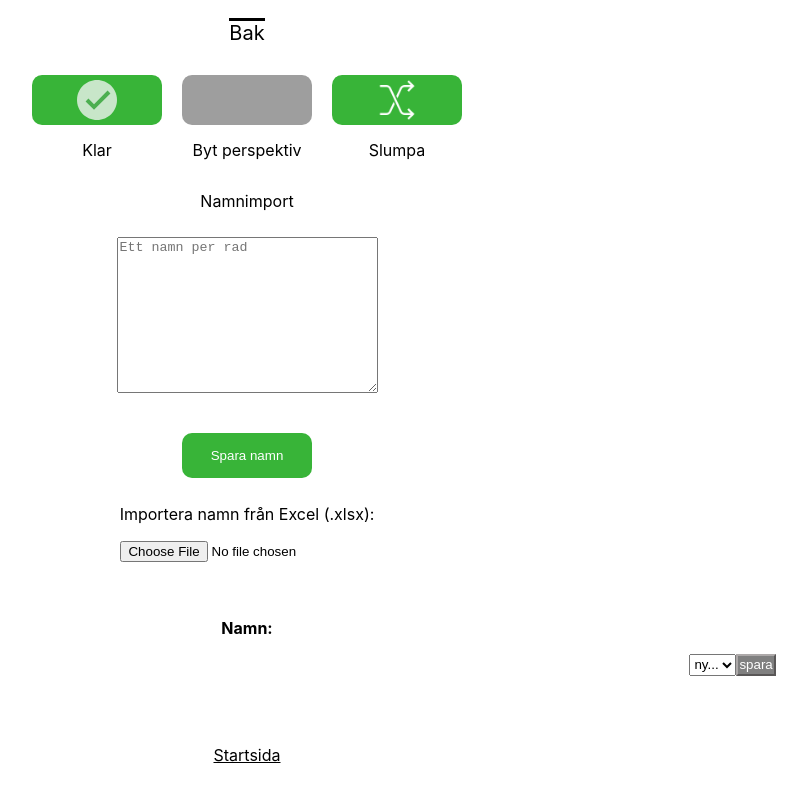
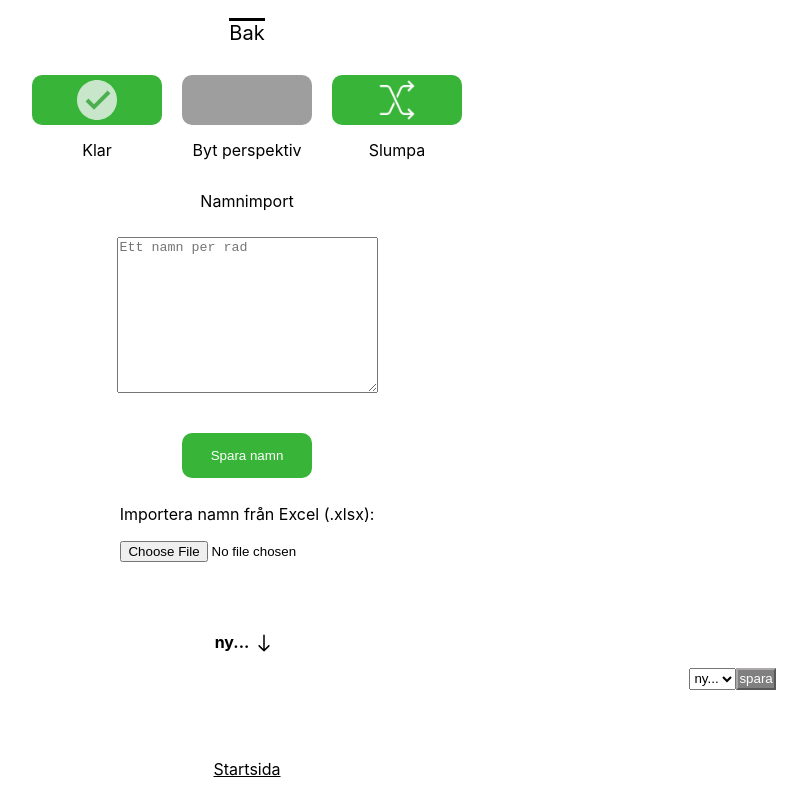
Before and after one commit to KillerrabbitAos/Skola77-frontend, a React (Create React App) app: page / in a window 1280 px wide. Shown: the part 1448-2243 px from the top of the page, without its empty margins (393-1200 px from the left). Built offline with nearby package versions, Linux system fonts and the light colour scheme; grey boxes are pictures that could not be loaded.

Commit message:
fixade uppfällning av klasser

```diff
--- a/src/App.css
+++ b/src/App.css
@@ -593,3 +593,9 @@ button:hover {
 .dragging{
   background-color: transparent !important;
 }
+.pil{
+  height: 30px;
+      width: auto;
+      position: relative;
+      top: 10px;
+}
--- a/src/App.js
+++ b/src/App.js
@@ -12,6 +12,8 @@ import NameList from "./Namn";
 import backImg from "./back.png";
 import doneImg from "./done.svg";
 import schackBräde from "./schackVärden.js";
+import { set } from "react-ga";
+import { IoIosArrowRoundDown, IoIosArrowRoundForward } from "react-icons/io";
 
 function compressData(data) {
   return LZString.compressToEncodedURIComponent(JSON.stringify(data));
@@ -89,7 +91,8 @@ const App = () => {
   const [runFixa, setRunFixa] = useState(false);
   const [showSavedMessage, setShowSavedMessage] = useState(false);
   const [nameGroupName, setNameGroupName] = useState(defaultGroup);
-  const [gridGroupName, setGridGroupName] = useState(defaultGroup)
+  const [gridGroupName, setGridGroupName] = useState(defaultGroup);
+  const [visaNamn, setVisaNamn] = useState(true);
 
   let resizeWindow = () => {
     setWindowWidth(window.innerWidth);
@@ -126,12 +129,13 @@ const App = () => {
   const handleSaveNames = async () => {
     if (nameGroupName !== defaultGroup) {
       const compressedData = compressData({
-        names
+        names,
       });
 
-      Cookies.set(`${nameGroupName}_nameValues`, compressedData, { expires: 365 });
-    }
-      else {
+      Cookies.set(`${nameGroupName}_nameValues`, compressedData, {
+        expires: 365,
+      });
+    } else {
       const name = prompt("Döp din klass: ");
       if (name) {
         setNameGroupName(name);
@@ -157,9 +161,10 @@ const App = () => {
         keyChange,
       });
 
-      Cookies.set(`${nameGroupName}_gridValues`, compressedData, { expires: 365 });
-    }
-      else {
+      Cookies.set(`${nameGroupName}_gridValues`, compressedData, {
+        expires: 365,
+      });
+    } else {
       const name = prompt("Döp det här klassrummet: ");
       if (name) {
         setGridGroupName(name);
@@ -289,7 +294,6 @@ const App = () => {
     setColumns(8);
     setRows(9);
     setCellSize(70);
-
   };
   function applyFontSizesToClass(className) {
     const elements = document.getElementsByClassName(className);
@@ -482,7 +486,6 @@ const App = () => {
   };
 
   const handleNameGroupChange = (event) => {
-
     const selectedNameGroup = event.target.value;
     setNameGroupName(selectedNameGroup);
     if (selectedNameGroup === defaultGroup) {
@@ -495,22 +498,21 @@ const App = () => {
     }
   };
   const handleGridGroupChange = (event) => {
-
     const selectedGridGroup = event.target.value;
     setGridGroupName(selectedGridGroup);
     if (selectedGridGroup === defaultGroup) {
       setColumns(8);
       setRows(9);
       setCellSize(70);
-      setFilledBoxes([])
+      setFilledBoxes([]);
     } else {
       const values = readCookieValues(selectedGridGroup);
       if (values) {
         setColumns(values.columns);
         setRows(values.rows);
         setCellSize(values.cellSize);
-      setFilledBoxes(values.filledBoxes)
-      setKeyChange(values.keyChange)
+        setFilledBoxes(values.filledBoxes);
+        setKeyChange(values.keyChange);
       }
     }
   };
@@ -598,7 +600,7 @@ const App = () => {
         </div>
       </div>
     </div>
-    )
+  );
   const grid = (
     <Grid
       rows={rows}
@@ -698,7 +700,9 @@ const App = () => {
     </div>
   );
 
-
+  const handleToggleNamn = () => {
+    setVisaNamn(!visaNamn);
+  };
   const NamnSparningsLösning = (
     <div id="sparaNamnSettings">
       <div style={{ display: "block", width: "100%", height: "35px" }}>
@@ -887,10 +891,18 @@ const App = () => {
       </div>
       {gridConf}
       <div>
-        <p id="nameHeader">Namn:</p>
+        <p id="nameHeader" className="prevent-select">
+          {nameGroupName}
+          {visaNamn ? (
+            <IoIosArrowRoundDown className='pil' onClick={handleToggleNamn} />
+          ) : (
+            <IoIosArrowRoundForward className='pil' onClick={handleToggleNamn} />
+          )}
+        </p>
         {NamnSparningsLösning}
         <div id="namn">
           <NameList
+            visaNamn={visaNamn}
             names={names}
             handleRemoveName={handleRemoveName}
             setBoxNames={setBoxNames}
--- a/src/Namn.js
+++ b/src/Namn.js
@@ -1,6 +1,6 @@
 import React from 'react';
 import Namn from './ettNamn';
-const NameList = ({ names, handleRemoveName, låstaNamn, setLåstaNamn, namnRader}) => {
+const NameList = ({ names, handleRemoveName, låstaNamn, setLåstaNamn, namnRader, visaNamn}) => {
   const rader = namnRader
   const namesDeepCopy = JSON.parse(JSON.stringify(names));
   var newNames = namesDeepCopy
@@ -23,9 +23,9 @@ const NameList = ({ names, handleRemoveName, låstaNamn, setLåstaNamn, namnRade
   }
 
   return (
-    <div style={{ display: 'flex' }}>
-      {/* Render each column */}
-      {columns.map((column, columnIndex) => (
+    <div style={{ display: 'flex'}}>
+      {visaNamn && (
+      columns.map((column, columnIndex) => (
         <div key={columnIndex} style={{ flex: 1,  }}>
           <ul>
             {column.map(({ name, originalIndex }, index) => (
@@ -40,7 +40,8 @@ const NameList = ({ names, handleRemoveName, låstaNamn, setLåstaNamn, namnRade
             ))}
           </ul>
         </div>
-      ))}
+      ))
+            )}
     </div>
   );
 };
```
Lines whose indentation alone changed are shown as unchanged.
